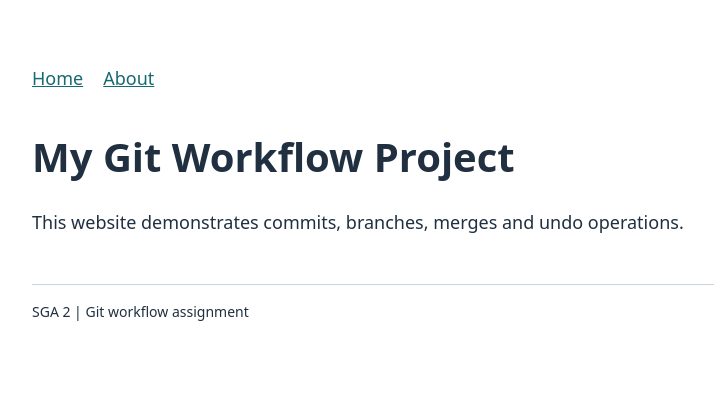
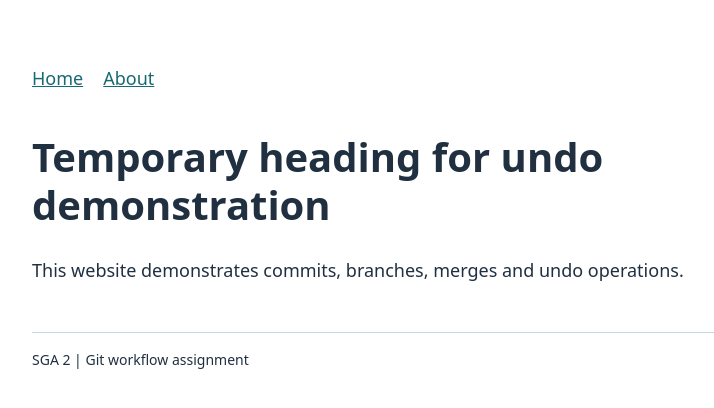
Before and after one commit to siddharthachaturvedi/sga2, a plain HTML site: page index.html in a window 1280 px wide. Shown: the whole page, without its empty margins (208-922 px from the left). Drawn offline with Linux system fonts and the light colour scheme.

Commit message:
Add temporary heading for undo demonstration

```diff
--- a/index.html
+++ b/index.html
@@ -9,7 +9,7 @@
 <body>
 <nav><a href="index.html">Home</a><a href="about.html">About</a></nav>
 <main>
-<h1>My Git Workflow Project</h1>
+<h1>Temporary heading for undo demonstration</h1>
 <p>This website demonstrates commits, branches, merges and undo operations.</p>
 </main>
 <footer>SGA 2 | Git workflow assignment</footer>
```
